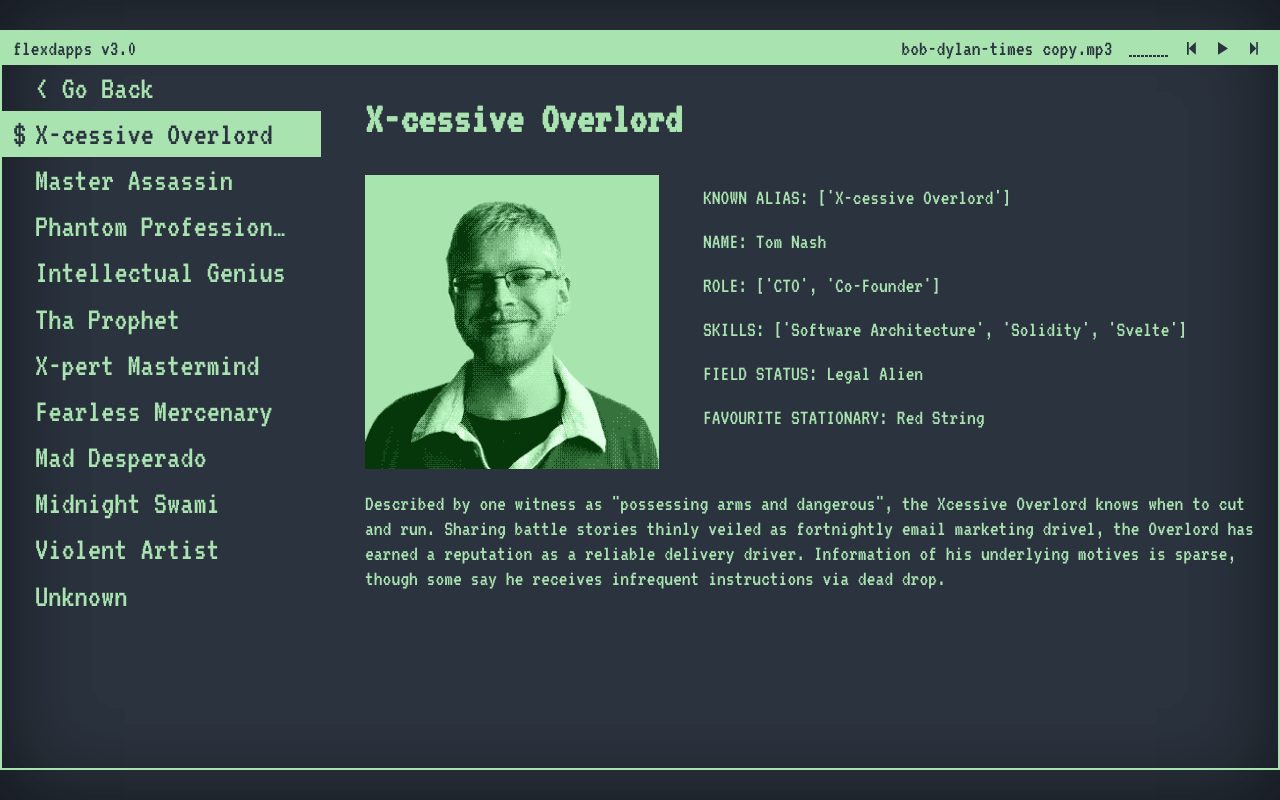
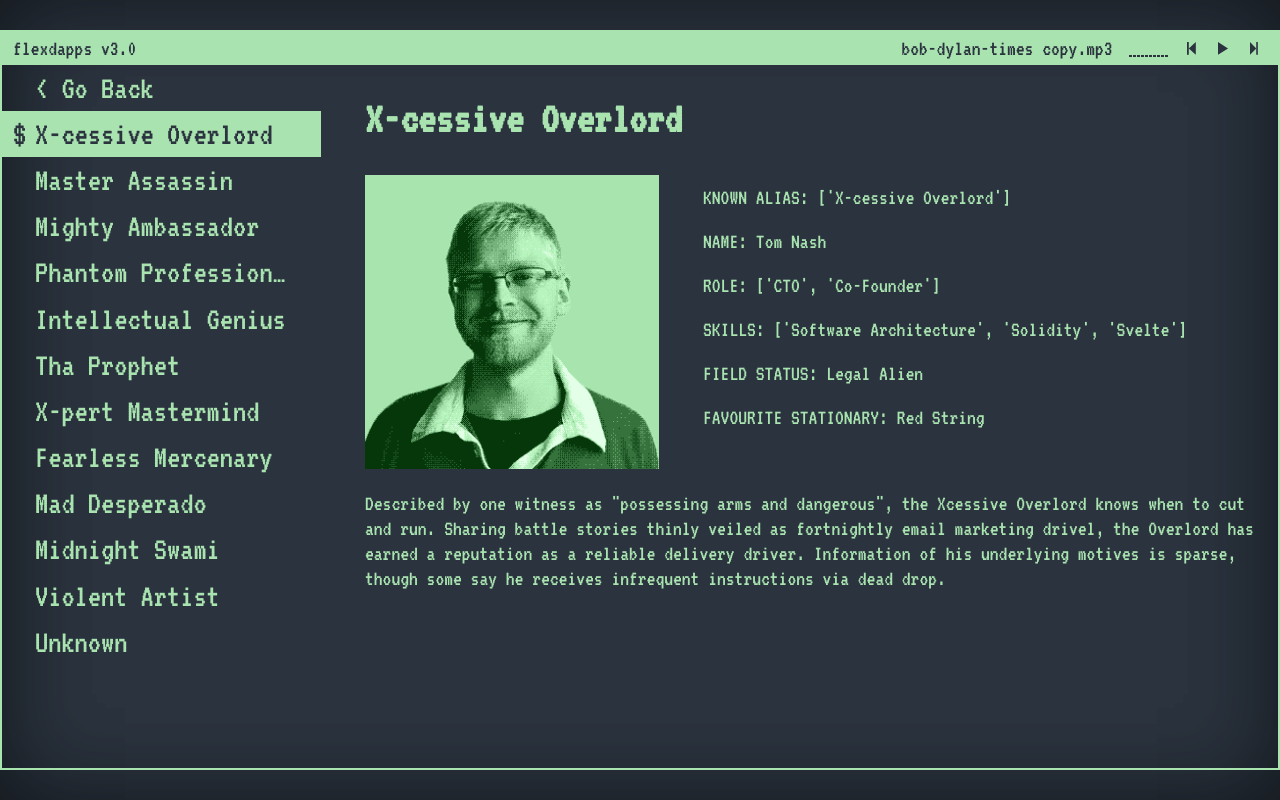
Before and after one commit to flex-dapps/flex-website-3, a Svelte app: page /users in a window 1280 px wide. Built offline with nearby package versions, Linux system fonts and the light colour scheme.

Commit message:
Add Jeanne, redact Mad Desperado [WIP]

```diff
--- a/src/routes/users/data.js
+++ b/src/routes/users/data.js
@@ -1,222 +1,241 @@
 export const data = [
   {
-    label: "X-cessive Overlord",
-    url: "/img/team/tom.gif",
-    name: "Tom Nash",
+    label: 'X-cessive Overlord',
+    url: '/img/team/tom.gif',
+    name: 'Tom Nash',
     codeName: "['X-cessive Overlord']",
     position: "['CTO', 'Co-Founder']",
     skills: "['Software Architecture', 'Solidity', 'Svelte']",
     special: [
       {
-        key: "Field Status",
-        value: "Legal Alien"
+        key: 'Field Status',
+        value: 'Legal Alien',
       },
       {
-        key: "FAVOURITE STATIONARY",
-        value: "Red String"
-      }
+        key: 'FAVOURITE STATIONARY',
+        value: 'Red String',
+      },
     ],
     description:
-      'Described by one witness as "possessing arms and dangerous", the Xcessive Overlord knows when to cut and run. Sharing battle stories thinly veiled as fortnightly email marketing drivel, the Overlord has earned a reputation as a reliable delivery driver. Information of his underlying motives is sparse, though some say he receives infrequent instructions via dead drop.'
+      'Described by one witness as "possessing arms and dangerous", the Xcessive Overlord knows when to cut and run. Sharing battle stories thinly veiled as fortnightly email marketing drivel, the Overlord has earned a reputation as a reliable delivery driver. Information of his underlying motives is sparse, though some say he receives infrequent instructions via dead drop.',
   },
   {
-    label: "Master Assassin",
-    url: "/img/team/alex.gif",
-    name: "Alexander Ramsey",
+    label: 'Master Assassin',
+    url: '/img/team/alex.gif',
+    name: 'Alexander Ramsey',
     codeName: "['Master Assassin', 'Agyle']",
     position: "['CEO', 'Co-Founder']",
     skills: "['Javascript', 'Visual Design', 'Business']",
     special: [
       {
-        key: "Known Locations",
-        value: "['West Melbourne', 'Durotar', 'Dromund Kaas']"
+        key: 'Known Locations',
+        value: "['West Melbourne', 'Durotar', 'Dromund Kaas']",
       },
       {
-        key: "YEETS PER MINUTE",
-        value: "3.1415926535"
-      }
+        key: 'YEETS PER MINUTE',
+        value: '3.1415926535',
+      },
     ],
     description:
-      "First discovered under a sheet in the back of an '84 Toyota Celica, the Master Assassin is the key that turns all locks. A student of the internet, the Assassin has a view of the world which is both upside and down, as well as back and to the front. You can never be too sure how far away the Master Assassin is from the memetic taps which fill his fuel tanks, but you can be certain that he will find them."
+      "First discovered under a sheet in the back of an '84 Toyota Celica, the Master Assassin is the key that turns all locks. A student of the internet, the Assassin has a view of the world which is both upside and down, as well as back and to the front. You can never be too sure how far away the Master Assassin is from the memetic taps which fill his fuel tanks, but you can be certain that he will find them.",
   },
   {
-    label: "Phantom Professional",
-    url: "/img/team/seb.gif",
-    name: "Sebastian Müller",
-    codeName: "Phantom Professional",
+    label: `Mighty Ambassador`,
+    url: '/img/team/jeanne.gif',
+    name: 'Jeanne Bardin',
+    codeName: `['Mighty Ambassador']`,
+    position: `['COO', 'Deal Master']`,
+    skills: `['Due Diligence', 'Motherhood']`,
+    special: [
+      {
+        key: 'Preferred Governance Model',
+        value: '[REDACTED]',
+      },
+      {
+        key: 'Gender Identity',
+        value: 'Golden Retriever',
+      },
+    ],
+    description: `Forcibly ejected and permanently banned from every communist regime under the sun, the Smilin' Dominator has a habit of embroiling herself in underground commercial enterprise. No unmarked building or shadowy stairwell is safe from the Dominator's sense of what's current. She will find you and she will do business with you.`,
+  },
+  {
+    label: 'Phantom Professional',
+    url: '/img/team/seb.gif',
+    name: 'Sebastian Müller',
+    codeName: `['Phantom Professional']`,
     position: "['Lead Back-end Developer', 'Chief of Linux']",
     skills: "['Solidity', 'Bash', 'Machine Learning']",
     special: [
       {
-        key: "COVID-19 Positive",
-        value: "FALSE"
+        key: 'COVID-19 Positive',
+        value: 'FALSE',
       },
       {
-        key: "Screen Size",
-        value: '2.4"'
-      }
+        key: 'Screen Size',
+        value: '2.4"',
+      },
     ],
     description:
-      "His demeanour always collected, his eyes often heavy, the Phantom Professional has cemented himself as Flex Dapps' command line interaction officer. The Phantom Professional's everyday tasks are highly classified, sometimes even he must grant himself security clearance. Since nobody understands what he does, Flex have made the wise decision not to terminate his employment any time soon."
+      "His demeanour always collected, his eyes often heavy, the Phantom Professional has cemented himself as Flex Dapps' command line interaction officer. The Phantom Professional's everyday tasks are highly classified, sometimes even he must grant himself security clearance. Since nobody understands what he does, Flex have made the wise decision not to terminate his employment any time soon.",
   },
   {
-    label: "Intellectual Genius",
-    url: "/img/team/aaron.gif",
-    name: "[REDACTED]",
-    codeName: "Intellectual Genius",
-    position: "[REDACTED]",
-    skills: "[REDACTED]",
+    label: 'Intellectual Genius',
+    url: '/img/team/aaron.gif',
+    name: '[REDACTED]',
+    codeName: 'Intellectual Genius',
+    position: '[REDACTED]',
+    skills: '[REDACTED]',
     special: [
       {
-        key: "Hair Style",
-        value: "[REDACTED]"
+        key: 'Hair Style',
+        value: '[REDACTED]',
       },
       {
-        key: "Last Successful [REDACTED]",
-        value: "1557294687"
-      }
+        key: 'Last Successful [REDACTED]',
+        value: '1557294687',
+      },
     ],
     description:
-      "One glance at Intellectual Genius will tell you that he means business. That glint in his eye isn't saying \"namaste,\" it's saying [REDACTED]. Intellectual Genius heads up the [REDACTED] campaign for Flex Dapps and has resolved never to rest until [REDACTED]."
+      'One glance at Intellectual Genius will tell you that he means business. That glint in his eye isn\'t saying "namaste," it\'s saying [REDACTED]. Intellectual Genius heads up the [REDACTED] campaign for Flex Dapps and has resolved never to rest until [REDACTED].',
   },
   {
-    label: "Tha Prophet",
-    url: "/img/team/ryan.gif",
-    name: "Ryan Miller",
-    codeName: "Tha Prophet",
+    label: 'Tha Prophet',
+    url: '/img/team/ryan.gif',
+    name: 'Ryan Miller',
+    codeName: `['Tha Prophet']`,
     position: "['Full-stack Developer', 'Dev-Ops']",
     skills: "['Object-Oriented', 'Functional', 'Reactive']",
     special: [
       {
-        key: "Favorite night time snack",
-        value: "Peace and prosperity"
+        key: 'Favorite night time snack',
+        value: 'Peace and prosperity',
       },
       {
-        key: "Spirit Pillar",
-        value: `Roll D6 and multiply by your alacrity rating`
-      }
+        key: 'Spirit Pillar',
+        value: `Roll D6 and multiply by your alacrity rating`,
+      },
     ],
     description:
-      'Tha Prophet travels the land spreading the good word of programming, it is supposed that he channels earthly energies through his special shoes to perform "miracles". Although his true origins are unknown, rumour has it that he healed a .NET developer in Lima and recovered bitcoin private keys from a corrupt drive in Montenegro.'
+      'Tha Prophet travels the land spreading the good word of programming, it is supposed that he channels earthly energies through his special shoes to perform "miracles". Although his true origins are unknown, rumour has it that he healed a .NET developer in Lima and recovered bitcoin private keys from a corrupt drive in Montenegro.',
   },
   {
-    label: "X-pert Mastermind",
-    url: "/img/team/maria.gif",
-    name: "Mariia Tretiakova",
-    codeName: "X-pert Mastermind",
+    label: 'X-pert Mastermind',
+    url: '/img/team/maria.gif',
+    name: 'Mariia Tretiakova',
+    codeName: `['X-pert Mastermind']`,
     position: "['Distributed SysAdmin', 'Operations']",
     skills: "['Infiltration', 'I.T. Systems']",
     special: [
       {
-        key: "Starting Location",
-        value: "Kremlin"
+        key: 'Starting Location',
+        value: 'Kremlin',
       },
       {
-        key: "Win Condition",
-        value: "Delete 4chan"
-      }
+        key: 'Win Condition',
+        value: 'Delete 4chan',
+      },
     ],
-    description: `You don't come to be known as the X-Pert Mastermind by sniffing glue and chasing chickens. While nobody knows the Mastermind's real name (due to it's phonetic complexity), they know her by reputation. She can 3D print foreign passports, turn off websites by frowning at them and blacklist you in over 600 government databases.`
+    description: `You don't come to be known as the X-Pert Mastermind by sniffing glue and chasing chickens. While nobody knows the Mastermind's real name (due to it's phonetic complexity), they know her by reputation. She can 3D print foreign passports, turn off websites by frowning at them and blacklist you in over 600 government databases.`,
   },
   {
-    label: "Fearless Mercenary",
-    url: "/img/team/jonathan.gif",
-    name: "Jonathan Dunne",
+    label: 'Fearless Mercenary',
+    url: '/img/team/jonathan.gif',
+    name: 'Jonathan Dunne',
     codeName: "['Fearless Mercenary, 'Tronathan']",
     position: "['Front-end Developer', '007', 'Delegatee']",
     skills: "['Svelte', 'Meme Hour', 'Presidential Support']",
     special: [
       {
-        key: "Underlying Motives",
-        value: "Unclear"
+        key: 'Underlying Motives',
+        value: 'Unclear',
       },
       {
-        key: "Normie Favour Level",
-        value: `[==========] 20/20`
-      }
+        key: 'Normie Favour Level',
+        value: `[==========] 20/20`,
+      },
     ],
-    description: `Always a student, now a teacher, the Fearless Mercenary lets nothing stand in his way when put to task. Currying favour from those in any position, the Mercenary draws understanding from every aspect of the Normie-ruled universe and knows exactly what it takes to succeed: fresh kicks and flash bling.`
+    description: `Always a student, now a teacher, the Fearless Mercenary lets nothing stand in his way when put to task. Currying favour from those in any position, the Mercenary draws understanding from every aspect of the Normie-ruled universe and knows exactly what it takes to succeed: fresh kicks and flash bling.`,
   },
   {
-    label: "Mad Desperado",
-    url: "/img/team/liam.gif",
-    name: "Liam Aharon",
-    codeName: "Mad Desperado",
-    position: "['Full-stack Developer', 'Stick Artist']",
-    skills: "['NodeJS', 'Cloud Functions']",
+    label: 'Mad Desperado',
+    url: '/img/team/liam.gif',
+    name: '[REDACTED]',
+    codeName: `['Mad Desperado']`,
+    position: '[REDACTED]',
+    skills: '[REDACTED]',
     special: [
       {
-        key: "Neuron Count",
-        value: "Nominal"
+        key: '[REDACTED] Count',
+        value: 'Nominal',
       },
       {
-        key: "Preferred Governance Model",
-        value: `Capitalism`
-      }
+        key: 'Preferred Governance Model',
+        value: '[REDACTED]',
+      },
     ],
-    description: `The journey to Atlantis is one way, which is why the Mad Desperado bought fourteen tickets from an unnamed Dark Web service in 2011. Winner of the inaugural Holochain Meme Hour in his very first week on the job, the Desperado is firmly positioned to reap the long term health benefits of Flex-flavoured fruit.`
+    description: `The journey to [REDACTED] is one way, which is why the Mad Desperado bought fourteen tickets from [REDACTED] in 2011. Winner of the inaugural Holochain Meme Hour in his very first week on the job, the Desperado is firmly positioned to reap the long term health benefits of [REDACTED].`,
   },
   {
-    label: "Midnight Swami",
-    url: "/img/team/dan.gif",
-    name: "Daniel Harrison",
+    label: 'Midnight Swami',
+    url: '/img/team/dan.gif',
+    name: 'Daniel Harrison',
     codeName: "['Midnight Swami', 'The Wizard']",
     position: "['Front-end Developer', 'Floating Mantis']",
     skills: "['React', 'Redux', 'Canvas', 'Web3']",
     special: [
       {
-        key: "FAVOURITE TOOL",
-        value: "Dynamite and Bandaids"
+        key: 'FAVOURITE TOOL',
+        value: 'Dynamite and Bandaids',
       },
       {
-        key: "BLOOD SPILLED",
-        value: "ERR_UINT_OVERFLOW"
-      }
+        key: 'BLOOD SPILLED',
+        value: 'ERR_UINT_OVERFLOW',
+      },
     ],
     description:
-      "Midnight Swami hails from the world's newest nation, the aptly-named New Zealand. His strikingly handsome appearance and charismatic personality gained him a reputation as an extremely nice person. But nice guys get nowhere, so Midnight Swami vowed to live a life committed to writing code behind the veil of multiple 24 inch monitors - flexing his dapps for the world to see."
+      "Midnight Swami hails from the world's newest nation, the aptly-named New Zealand. His strikingly handsome appearance and charismatic personality gained him a reputation as an extremely nice person. But nice guys get nowhere, so Midnight Swami vowed to live a life committed to writing code behind the veil of multiple 24 inch monitors - flexing his dapps for the world to see.",
   },
   {
-    label: "Violent Artist",
-    url: "/img/team/denver.gif",
-    name: "Denver Pallis",
-    codeName: "Violent Artist",
+    label: 'Violent Artist',
+    url: '/img/team/denver.gif',
+    name: 'Denver Pallis',
+    codeName: `['Violent Artist']`,
     position: "['Junior Developer', 'Zoomer']",
     skills: "['Python', 'Memes']",
     special: [
       {
-        key: "GENDER",
-        value: "PAN-ASTRAL FURRYKIN THETA XIN"
+        key: 'GENDER',
+        value: 'PAN-ASTRAL FURRYKIN THETA XIN',
       },
       {
-        key: "PREFERRED LIGHTING",
-        value: "EPILEPSY"
-      }
+        key: 'PREFERRED LIGHTING',
+        value: 'EPILEPSY',
+      },
     ],
     description:
-      "Most hackers sneak in under the cover of night, but not the Violent Artist. Loud, reckless, and almost certainly a hostile threat, 99% of psychologists agree that his state-issued dictionary didn't contain the word 'caution'. It doesn't matter whether it's bits, shells, or villains; bashing is the name of the game for the Violent Artist."
+      "Most hackers sneak in under the cover of night, but not the Violent Artist. Loud, reckless, and almost certainly a hostile threat, 99% of psychologists agree that his state-issued dictionary didn't contain the word 'caution'. It doesn't matter whether it's bits, shells, or villains; bashing is the name of the game for the Violent Artist.",
   },
   {
-    label: "Unknown",
-    url: "/img/team/anonymous.gif",
-    name: "See yourself here?",
-    codeName: "Unknown",
+    label: 'Unknown',
+    url: '/img/team/anonymous.gif',
+    name: 'See yourself here?',
+    codeName: 'Unknown',
     position: "['Whatever you're great at']",
     skills: "['Humane Treatment of Animals', 'Making Ca$h Money']",
     special: [
       {
-        key: "Location",
-        value: "ALL_VALUES"
+        key: 'Location',
+        value: 'ALL_VALUES',
       },
       {
-        key: "Computer Owner",
-        value: "TRUE"
-      }
+        key: 'Computer Owner',
+        value: 'TRUE',
+      },
     ],
     description:
-      "Would you like to work with Flex Dapps? Spin us a fresh diss track and send it to hello@flexdapps.com. We'll get back to you if we think you might be a good fit."
-  }
-];
+      "Would you like to work with Flex Dapps? Spin us a fresh diss track and send it to hello@flexdapps.com. We'll get back to you if we think you might be a good fit.",
+  },
+]
 
 // {
 //   label: 'MidnS',
```
